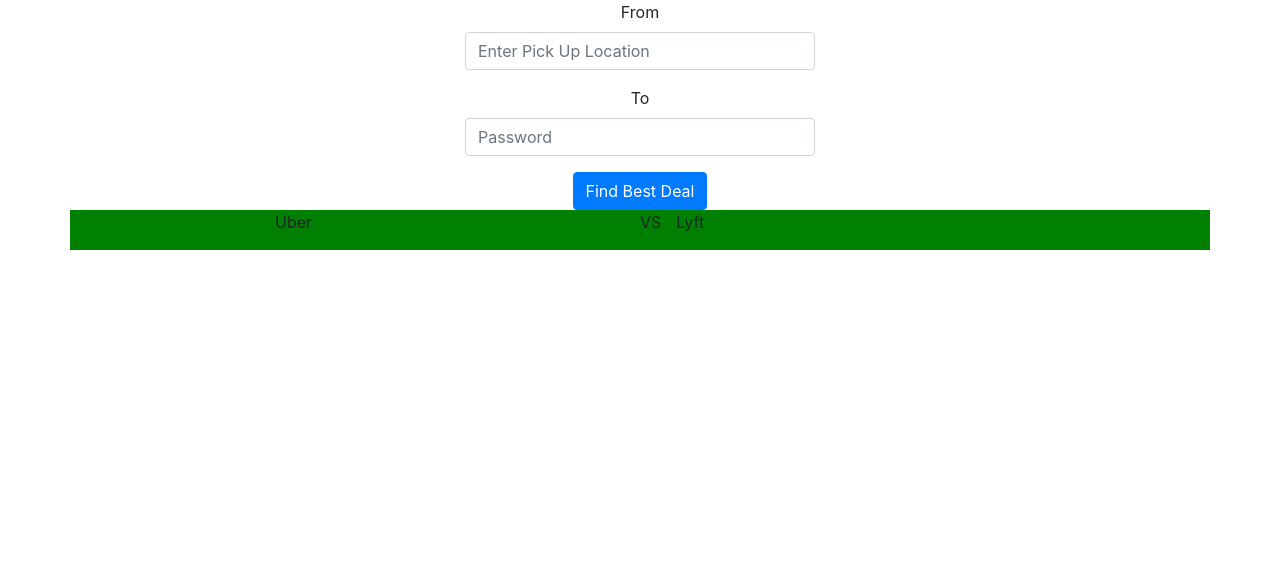
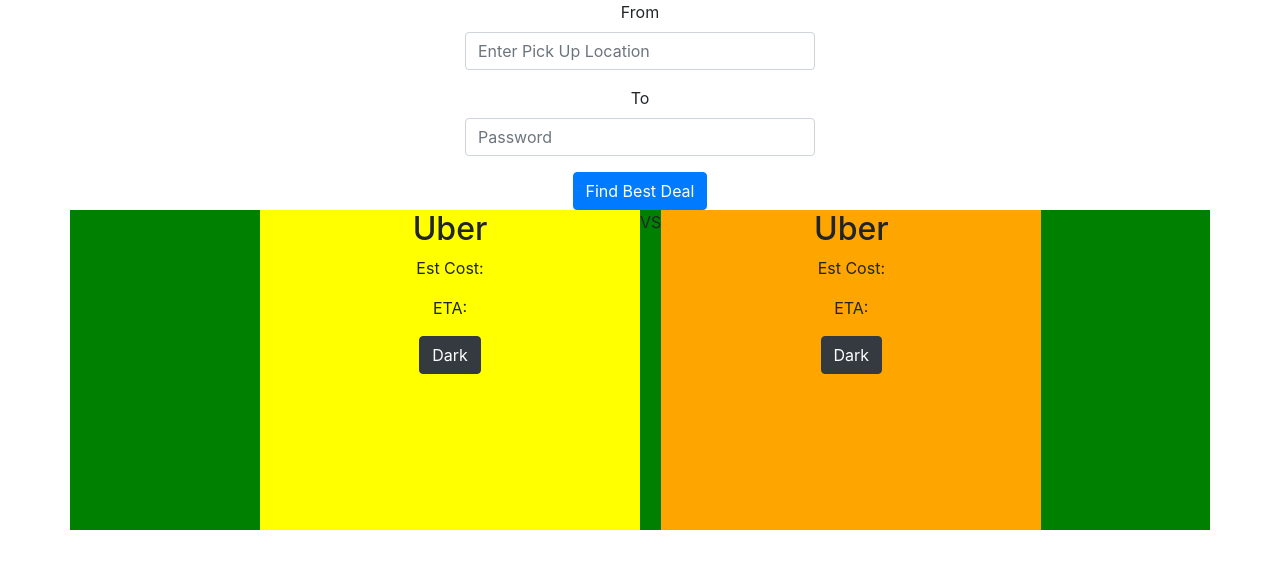
Before and after one commit to Rosenmatt1/UberVsLyftCost, a React (Create React App) app: page / in a window 1280 px wide. Shown: the top 568 px of the page. Built offline with nearby package versions, Linux system fonts and the light colour scheme.

Commit message:
Added template data for card

```diff
--- a/src/App.css
+++ b/src/App.css
@@ -5,3 +5,13 @@
 .comparison {
   background-color: green;
 }
+
+.uber {
+  height: 40vh;
+  background-color: yellow;
+}
+
+.lyft {
+  height: 40vh;
+  background-color: orange;
+}
--- a/src/Components/Comparison.js
+++ b/src/Components/Comparison.js
@@ -7,9 +7,24 @@
       <div className="row comparison">
         <div className="col-2"></div>
 
-        <div className="col-4">Uber</div>
+        <div className="col-4 uber text-center">
+          <h2>Uber</h2>
+          <p>Est Cost:</p>
+          <p>ETA:</p>
+          <button type="button" class="btn btn-dark">Dark</button>
+        </div>
+
+
+
         <p>VS</p>
-        <div className="col-4">Lyft</div>
+
+
+        <div className="col-4 lyft text-center">
+          <h2>Uber</h2>
+          <p>Est Cost:</p>
+          <p>ETA:</p>
+          <button type="button" class="btn btn-dark">Dark</button>
+        </div>
 
         <div className="col-2"></div>
       </div>
```
